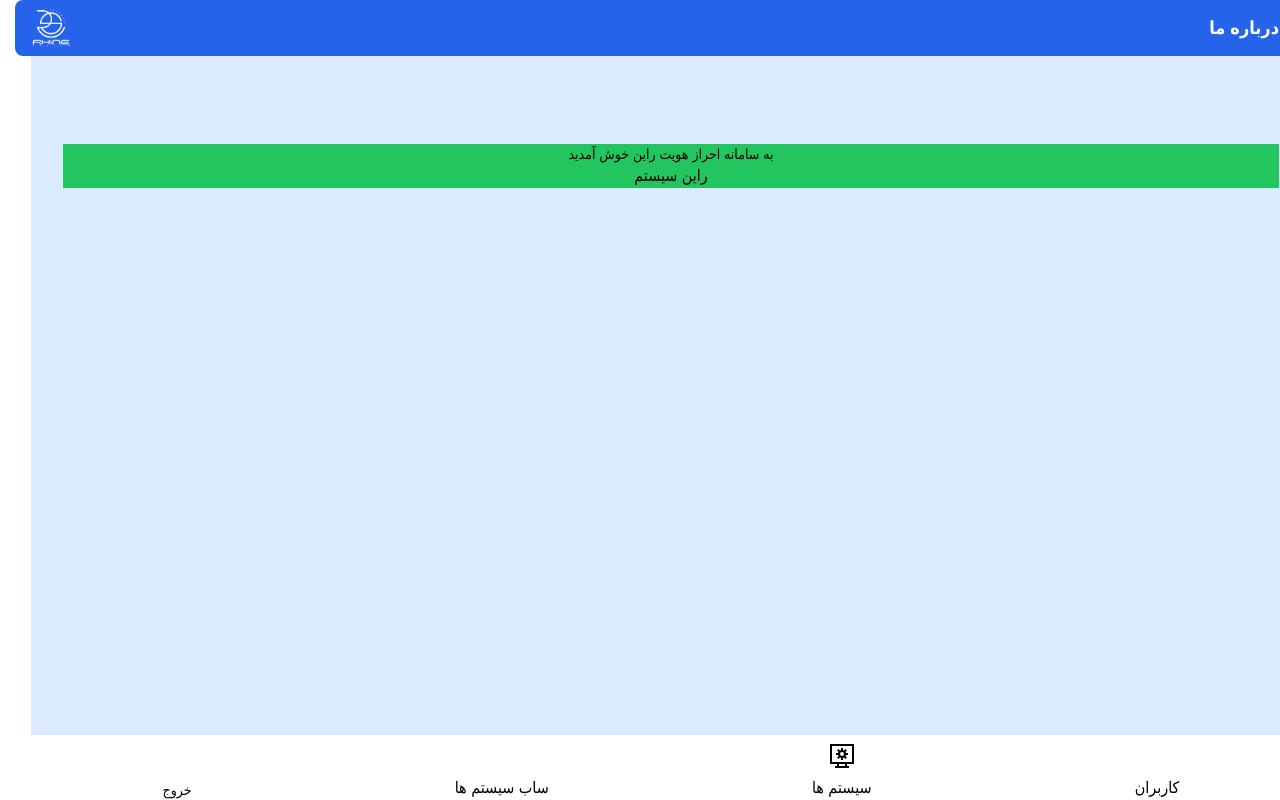
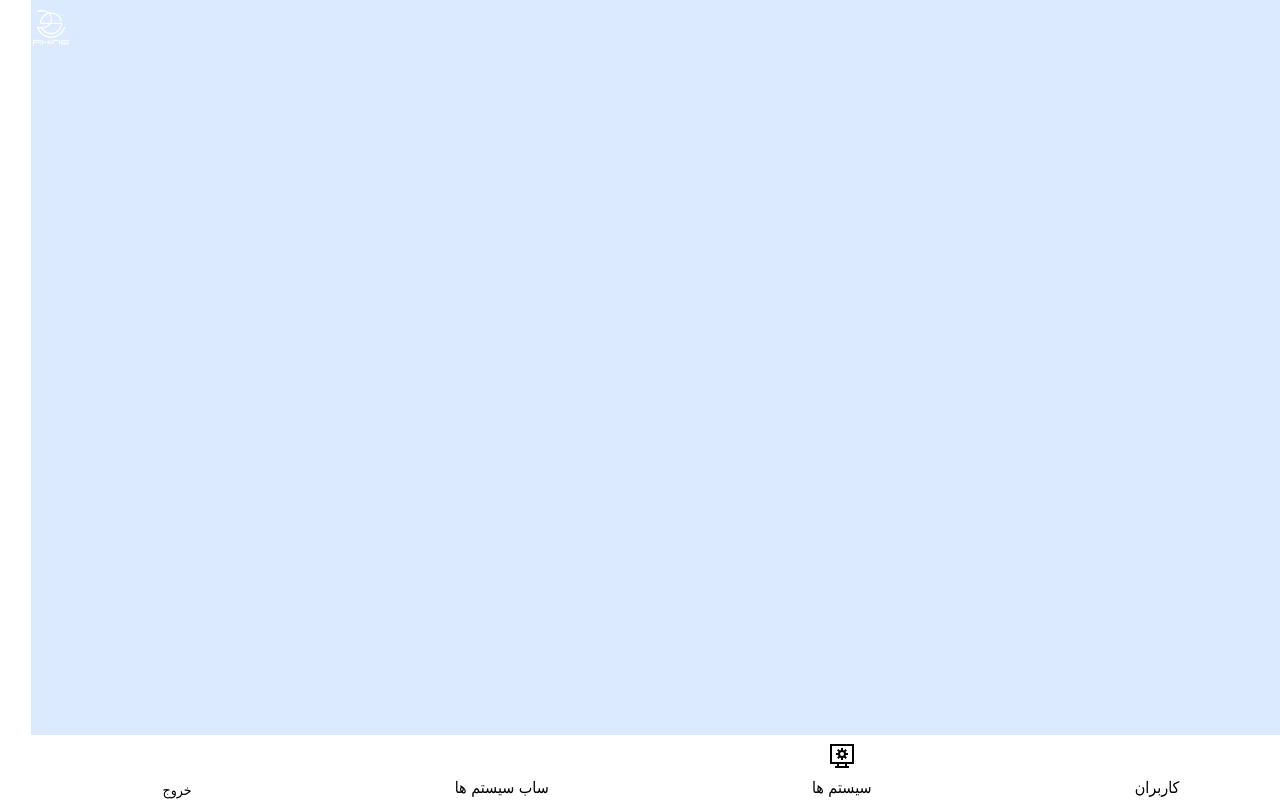
Before and after one commit to imangame2125/my-spa-app, a React (Create React App) app: page / in a window 1280 px wide. Built offline with nearby package versions, Linux system fonts and the light colour scheme; some icons are missing.

Commit message:
add translation

```diff
--- a/package.json
+++ b/package.json
@@ -11,9 +11,11 @@
     "@types/react": "^18.3.11",
     "@types/react-dom": "^18.3.1",
     "class-variance-authority": "^0.7.0",
+    "i18next": "^23.16.2",
     "iconsax-react": "^0.0.8",
     "react": "^18.3.1",
     "react-dom": "^18.3.1",
+    "react-i18next": "^15.1.0",
     "react-icon": "^1.0.0",
     "react-icons": "^5.3.0",
     "react-router-dom": "^6.27.0",
--- a/src/components/Header/Header.tsx
+++ b/src/components/Header/Header.tsx
@@ -1,21 +1,24 @@
-import React, { FC } from 'react';
-import { Link, useNavigate } from 'react-router-dom';
-import Image from '../../assests/images/logo-logo.png'
+import React, { FC } from "react";
+import { Link, useNavigate } from "react-router-dom";
+import Image from "../../assests/images/logo-logo.png";
 
 const Header: FC = () => {
-
   const navigate = useNavigate();
 
-  const handleNavigateHome = ()=>{
-    navigate('/')
-  }
+  const handleNavigateHome = () => {
+    navigate("/");
+  };
   return (
-    <header className="bg-blue-600 text-white py-2 rounded-lg	w-full fixed top-0">
-      <div className=" flex justify-between items-center mx-4">
-        <Link  to="/" className="text-lg font-bold">درباره ما</Link>
+    <header className="py-2 rounded-lg w-full fixed top-0">
+      <div className=" flex justify-between items-center mx-4  flex-row-reverse">
         <nav className="flex items-center gap-x-2">
           <Link to="/"></Link>
-         <img onClick={handleNavigateHome} src={Image} alt="" className='w-10 h-10' />
+          <img
+            onClick={handleNavigateHome}
+            src={Image}
+            alt=""
+            className="w-10 h-10"
+          />
         </nav>
       </div>
     </header>
--- /dev/null
+++ b/src/i18next.ts
@@ -0,0 +1,23 @@
+import i18n from 'i18next'
+import { initReactI18next } from 'react-i18next'
+import TRANSLATION_FA from './locales/fa/translation.json'
+
+export const defaultNS = 'fa'
+export const resources = {
+  fa: {
+    fa: TRANSLATION_FA
+  }
+}
+
+i18n.use(initReactI18next).init({
+  resources,
+  defaultNS,
+  lng: 'fa',
+  ns: ['fa'],
+  returnNull: false,
+  interpolation: {
+    escapeValue: false,
+  },
+})
+
+export default i18n
--- /dev/null
+++ b/src/locales/fa/translation.json
@@ -0,0 +1,19 @@
+{
+    "raynSystem": "راین سیستم",
+    "welcome": "به سامانه احراز هویت راین خوش آمدید.",
+    "aboutRaynSystem":"سامانه های یکپارچه ی راین ما شما را به اهدافتان می رسانیم به جای چند
+          سیستم جزیره ای، یک سیستم یکپارچه را تجربه کنید. ارائه دهنده ی انواع
+          سیستم های نرم افزاری و اتوماسیون سازمانی تحت وب و موبایل",
+     "password":"رمز عبور",
+     "enter":"ورود",
+     "exit":"خروج",
+     "userName":"نام کاربری",
+     "aboutUs":"درباره ما"
+
+
+
+
+
+
+
+}
--- a/src/pages/Home.tsx
+++ b/src/pages/Home.tsx
@@ -1,10 +1,11 @@
-import React, { FC } from 'react';
+import { t } from 'i18next';
+import  { FC } from 'react';
 
 const HomePage: FC = () => {
   return (
-    <section className="text-center bg-green-500">
-      <h1 className="text-sm mt-20">به سامانه احراز هویت راین خوش آمدید</h1>
-      <p className="mb-4">راین سیستم</p>
+    <section className="text-center">
+      <h1 className="text-sm mt-20">{t('welcome')}</h1>
+      <p className="mb-4">{t('raynSystem')}</p>
 
     </section>
   );
--- a/src/pages/Login.tsx
+++ b/src/pages/Login.tsx
@@ -4,6 +4,7 @@ import Logo from "../../src/assests/images/login.png";
 import { User } from "iconsax-react";
 import { useNavigate } from "react-router-dom";
 import IconElement from "../components/IconElement/IconElement";
+import { t } from "i18next";
 
 const LoginPage: FC = () => {
   const navigate = useNavigate();
@@ -48,44 +49,42 @@ const LoginPage: FC = () => {
   return (
     <section className="min-h-screen flex w-full h-full xl:overflow-hidden">
       <div className="flex md:w-1/2 flex-col w-full h-full xl:flex-col items-center justify-center mx-4 lg:w-1/2  lg:flex lg:flex-col lg:justify-center lg:items-center">
-        <div className="w-full flex mb-20 justify-center xl:w-82 lg:w-72">
+        <div className="w-full flex mb-20 justify-center xl:w-82 lg:w-72 sm:w-72">
           <img src={Logo} alt="logo" className="w-full  rounded-lg" />
         </div>
         <p className="text-base font-normal mb-4">
-          .به سامانه احراز هویت راین خوش آمدید
+         {t('welcome')}
         </p>
 
-        <div className="rounded-lg shadow-md w-full">
+        <div className="rounded-lg shadow-md w-full lg:mx-auto xl:mx-auto sm:mx-auto lg:w-96 xl:w-96 md:w-80">
           <input
             type="text"
             value={username}
             onChange={(e) => setUsername(e.target.value)}
-            placeholder="نام کاربری"
+            placeholder={t('userName')}
             className="peer my-2 h-10 w-full rounded-md bg-gray-50 px-4 font-thin outline-none drop-shadow-sm transition-all duration-200 ease-in-out focus:bg-white focus:ring-2 focus:ring-blue-400"
           />
           <input
             type="password"
             value={password}
             onChange={(e) => setPassword(e.target.value)}
-            placeholder="رمز عبور"
+            placeholder={t('password')}
             className="peer h-10 w-full rounded-md bg-gray-50 px-4 font-thin outline-none drop-shadow-sm transition-all duration-200 ease-in-out focus:bg-white focus:ring-2 focus:ring-blue-400"
           />
         </div>
 
-        <div className="mt-4 w-full">
+        <div className="mt-4 w-full sm:mx-auto lg:w-96 xl:w-96 md:w-80">
           <button
             onClick={handleSubmit}
             className="col-span-2 h-12 w-full rounded-lg px-4 py-2 bg-[#629584] text-green-100 hover:bg-[#243642]duration-300"
           >
-            ورود
+            {t('enter')}
           </button>
         </div>
       </div>
-      <div className="w-1/2  py-4 justify-center bg-[#243642] px-4 hidden lg:flex md:flex md:w-1/2 xl:w-1/2">
+      <div className="w-1/2  py-4 justify-center bg-[#243642] px-4 hidden lg:flex md:flex md:w-1/2 xl:w-1/2 lg:mx-auto">
         <p className="text-2xl font-normal text-white">
-          سامانه های یکپارچه ی راین ما شما را به اهدافتان می رسانیم به جای چند
-          سیستم جزیره ای، یک سیستم یکپارچه را تجربه کنید. ارائه دهنده ی انواع
-          سیستم های نرم افزاری و اتوماسیون سازمانی تحت وب و موبایل
+          {t('aboutRaynSystem')}
         </p>
       </div>
     </section>
```
Also changed, not shown: 1 other file (tests, documents, lock files or other folders).
